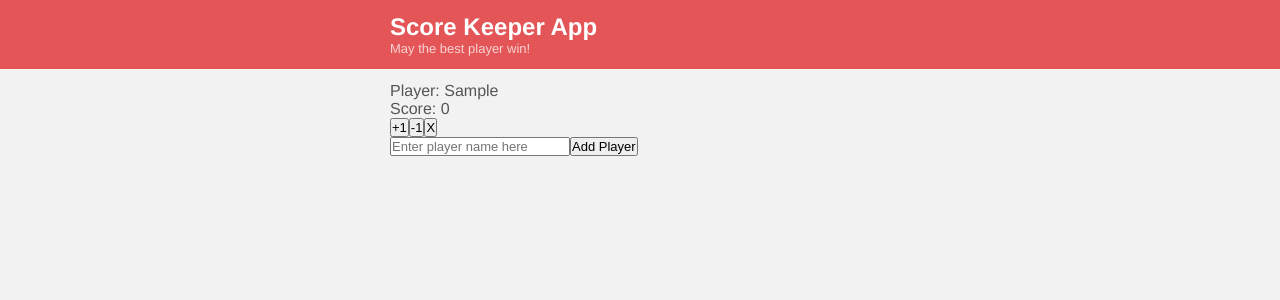
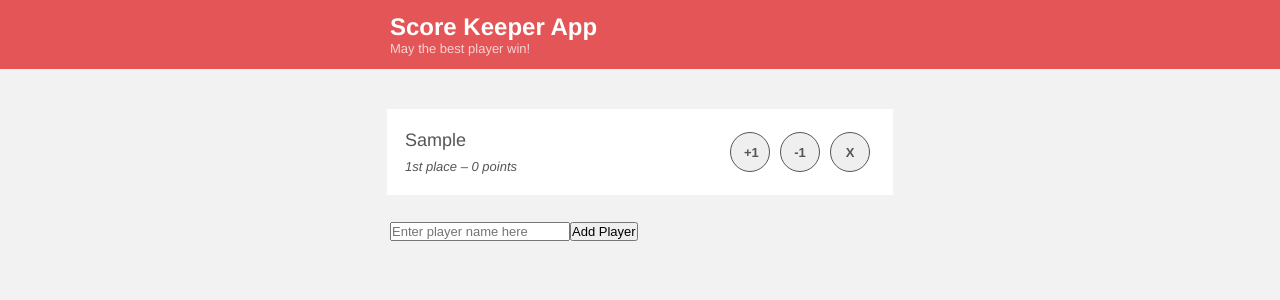
Before and after one commit to chachilin95/ScoreKeeper, a React (Create React App) app: page / in a window 1280 px wide. Both pictures are taken after typing "Sample" into the empty fields and a click on the button "Add Player". Shown: the top 300 px of the page. Built offline with nearby package versions, Linux system fonts and the light colour scheme.

Commit message:
Styled PlayerList

```diff
--- a/package.json
+++ b/package.json
@@ -5,10 +5,12 @@
   "dependencies": {
     "@types/jest": "^24.0.15",
     "@types/node": "^12.6.8",
+    "@types/numeral": "0.0.25",
     "@types/react": "^16.8.23",
     "@types/react-dom": "^16.8.5",
     "@types/uuid": "^3.4.5",
     "node-sass": "^4.12.0",
+    "numeral": "^2.0.6",
     "react": "^16.8.6",
     "react-dom": "^16.8.6",
     "react-scripts": "3.0.1",
--- a/src/components/Player.tsx
+++ b/src/components/Player.tsx
@@ -1,4 +1,5 @@
 import React, { useContext } from 'react';
+import numeral from 'numeral';
 
 import { Player } from '../types';
 import { UpdatePlayer, DeletePlayer } from '../actions/players';
@@ -6,24 +7,31 @@ import { UpdatePlayer, DeletePlayer } from '../actions/players';
 import { PlayersContext } from '../contexts/players.context';
 
 interface PlayerProps {
+    index: number,
     player: Player
 };
 
-export default ({ player }: PlayerProps) => {
+export default ({ player, index }: PlayerProps) => {
 
     const { dispatch } = useContext(PlayersContext);
 
+    const deletePlayer = () => dispatch(DeletePlayer(player.id));
     const incrementScore = () => dispatch(UpdatePlayer(player.id, 1));
     const decrementScore = () => dispatch(UpdatePlayer(player.id, -1));
-    const deletePlayer = () => dispatch(DeletePlayer(player.id));
 
     return (
-        <div>
-            <p>Player: {player.name}</p>
-            <p>Score: {player.score}</p>
-            <button onClick={incrementScore}>+1</button>
-            <button onClick={decrementScore}>-1</button>
-            <button onClick={deletePlayer}>X</button>
+        <div className='player'>
+            <div className='player__description'>
+                <h3 className='player__name'>{player.name}</h3>
+                <p className='player__stats'>
+                    {`${numeral(index).format('0o')} place – ${player.score} ${player.score > 1 || player.score === 0 ? 'points' : 'point'}`}
+                </p>
+            </div>
+            <div>
+                <button className='button button--round' onClick={incrementScore}>+1</button>
+                <button className='button button--round' onClick={decrementScore}>-1</button>
+                <button className='button button--round' onClick={deletePlayer}>X</button>
+            </div>
         </div>
     );
 };
--- a/src/components/PlayerList.tsx
+++ b/src/components/PlayerList.tsx
@@ -15,21 +15,21 @@ export default () => {
     const renderPlayerList = () => {
         if (players.length === 0) {
             return (
-                <div className='title-bar__subtitle'>
+                <div className='player-list__message'>
                     Add a player to the list!
                 </div>
             );
         } else {
             return (
                 sortedPlayers.map((player: Player, index: number) => (
-                    <PlayerItem key={index} player={player} />
+                    <PlayerItem key={index} index={index+1} player={player} />
                 ))
             );
         }
     };
 
     return (
-        <div>
+        <div className='player-list'>
             {renderPlayerList()}
         </div>
     );
--- /dev/null
+++ b/src/styles/components/_button.scss
@@ -0,0 +1,26 @@
+.button {
+    border: 1px solid #555555;
+    color: #555555;
+    cursor: pointer;
+    font-weight: 600;
+    line-height: 1;
+    margin-left: 1.3rem;
+    outline: none;
+    padding: 1.3rem;
+    transition: background .2s ease;
+
+    &:hover, &:focus {
+        background: #e8e8e8;
+    }
+
+    &:active {
+        background: #cccccc;
+    }
+}
+
+.button--round {
+    border-radius: 50%;
+    height: 4rem;
+    margin: 0.5rem;
+    width: 4rem;
+}
--- /dev/null
+++ b/src/styles/components/_player-list.scss
@@ -0,0 +1,15 @@
+.player-list {
+    align-items: center;
+    display: flex;
+    flex-direction: column;
+    justify-content: center;
+    margin: 1.5rem;
+}
+
+.player-list__item {
+    background: white;
+}
+
+.player-list__message {
+    color: grey;
+}
--- /dev/null
+++ b/src/styles/components/_player.scss
@@ -0,0 +1,28 @@
+.player {
+    align-items: center;
+    background: white;
+    display: flex;
+    flex-direction: row;
+    justify-content: space-between;
+    margin: 1.2rem;
+    padding: 1.8rem;
+    width: 100%;
+}
+
+.player__description {
+    display: flex;
+    flex-direction: column;
+    justify-content: flex-start;
+}
+
+.player__name {
+    font-weight: 300;
+    font-size: 1.8rem;
+    padding-bottom: 0.8rem;
+}
+
+.player__stats {
+    font-size: 1.3rem;
+    font-style: italic;
+    font-weight: 300;
+}
--- a/src/styles/styles.scss
+++ b/src/styles/styles.scss
@@ -1,4 +1,7 @@
 @import './base/base';
 
+@import './components/button';
 @import './components/title-bar';
 @import './components/wrapper';
+@import './components/player-list';
+@import './components/player';
```
Also changed, not shown: 1 other file (tests, documents, lock files or other folders).
